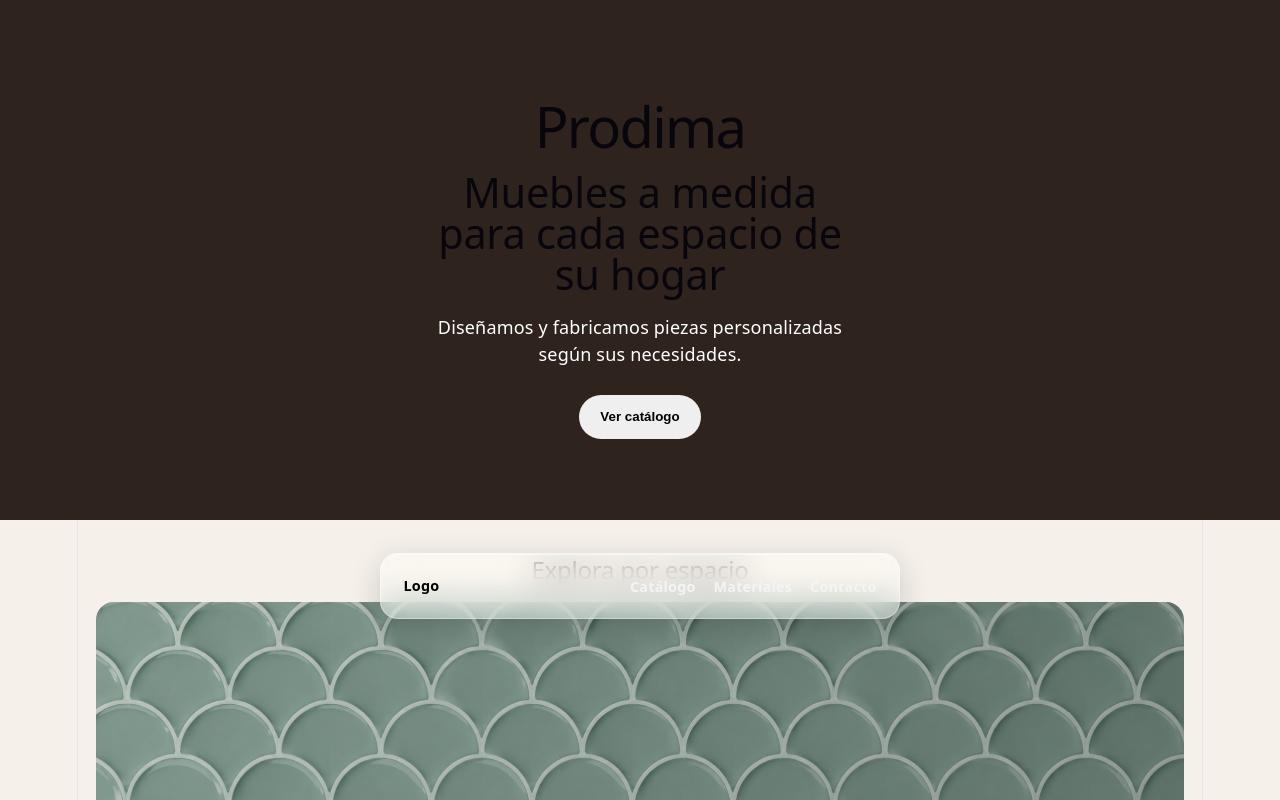
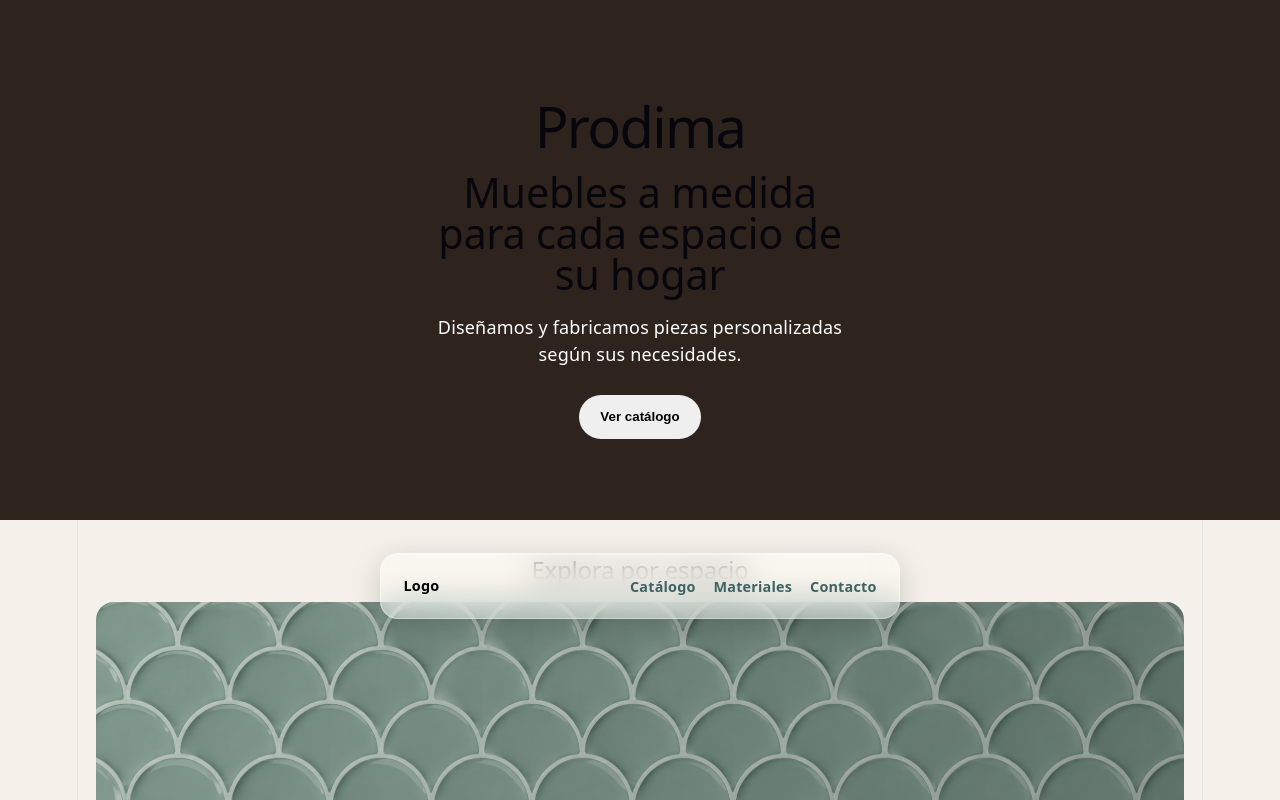
Before and after one commit to o0VanFanel0o/catalogo-muebles, a React (Vite) app: page / in a window 1280 px wide. Shown: the top 800 px of the page. Built offline with nearby package versions, Linux system fonts and the light colour scheme.

Commit message:
Update NavBar styles to change link color from light gray to teal for improved visibility.

```diff
--- a/src/styles/NavBar.css
+++ b/src/styles/NavBar.css
@@ -37,7 +37,7 @@
 
 .navbar__link {
     text-decoration: none;
-    color: #F4F4F4;
+    color: #3F6361;
     font-size: .8rem;
     font-weight: 600;
 }
```
